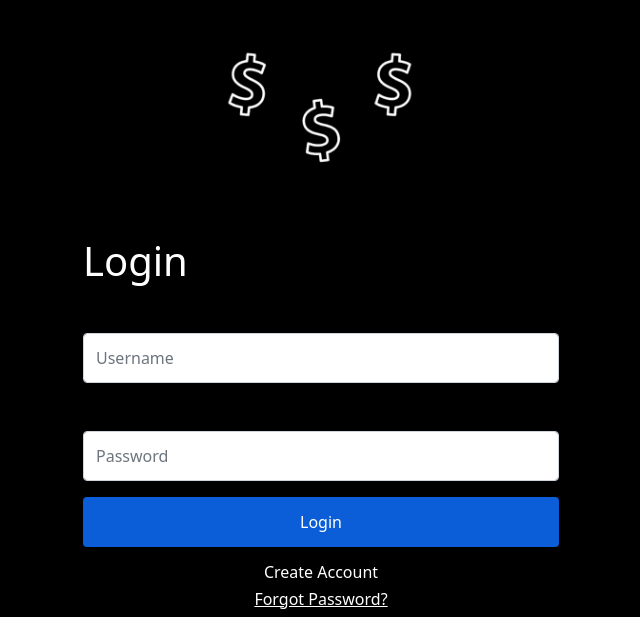
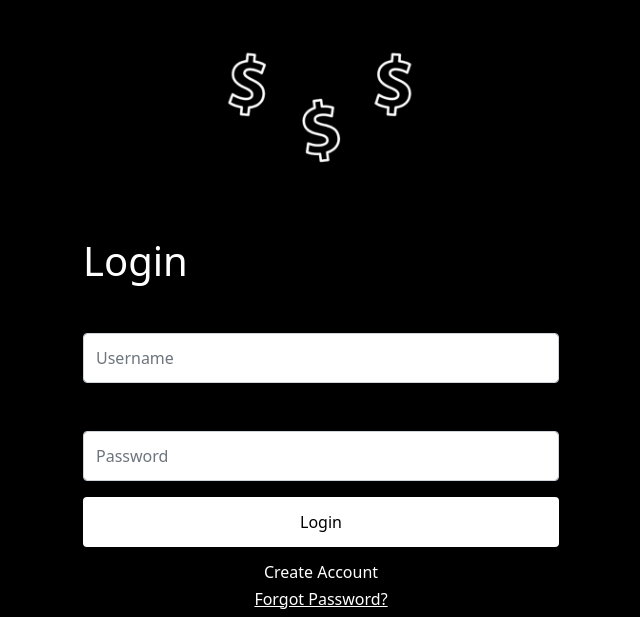
Before and after one commit to AndrewGuadi/doughDiaries, a Flask app: page /login in a window 1280 px wide, with the pointer over the restyled element. Shown: the part 260-877 px from the top of the page, without its empty margins (319-959 px from the left). Run offline with Flask 3, Linux system fonts and the light colour scheme; some libraries are stand-ins or nearby versions.

Commit message:
Changed primary button hover effect

```diff
--- a/static/css/login.css
+++ b/static/css/login.css
@@ -41,6 +41,12 @@ form {
     border: none;
 }
 
+.btn-primary:hover {
+    background-color: white;
+    color: black;
+    border: none;
+}
+
 .register-link {
     color: inherit;
     text-decoration: none;
```
